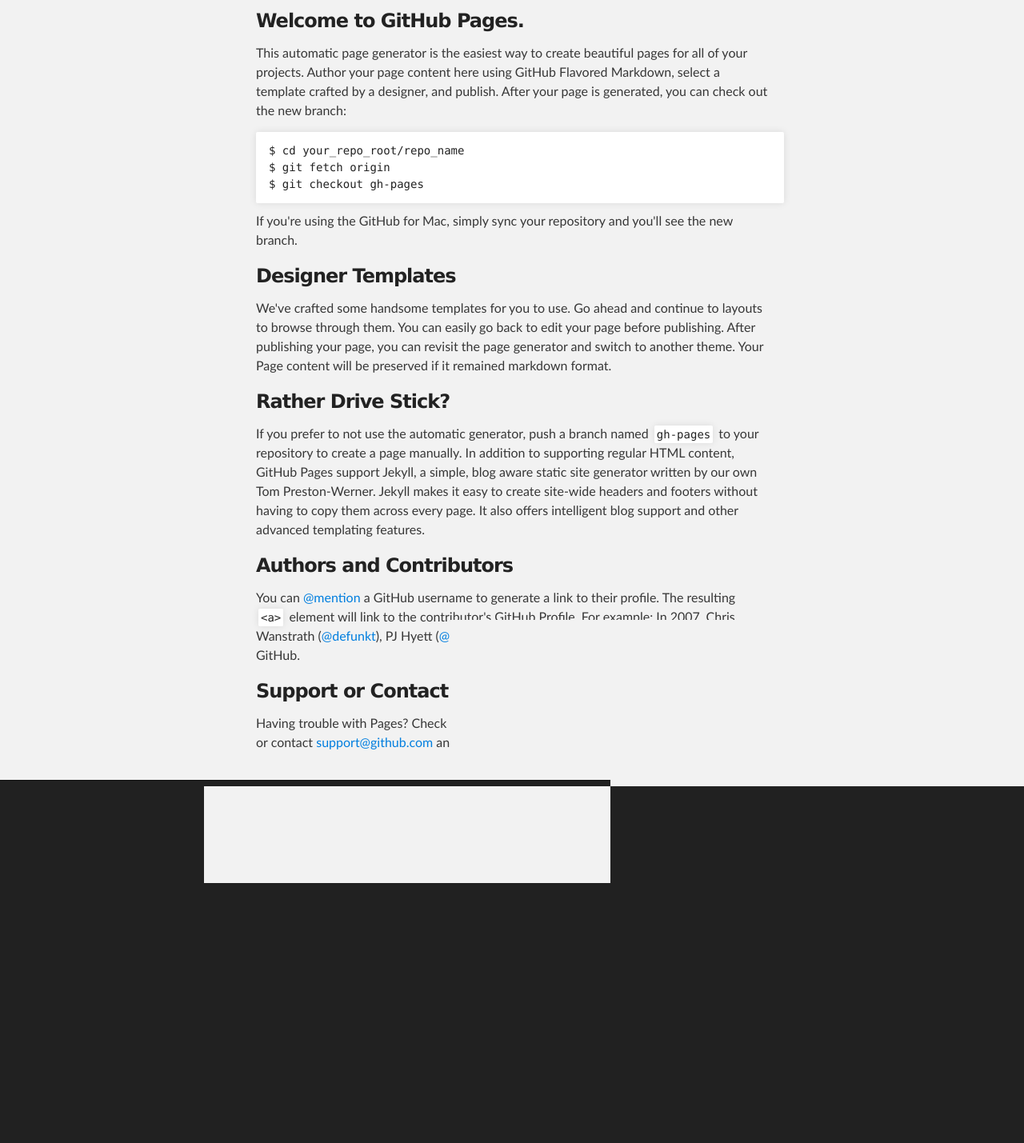
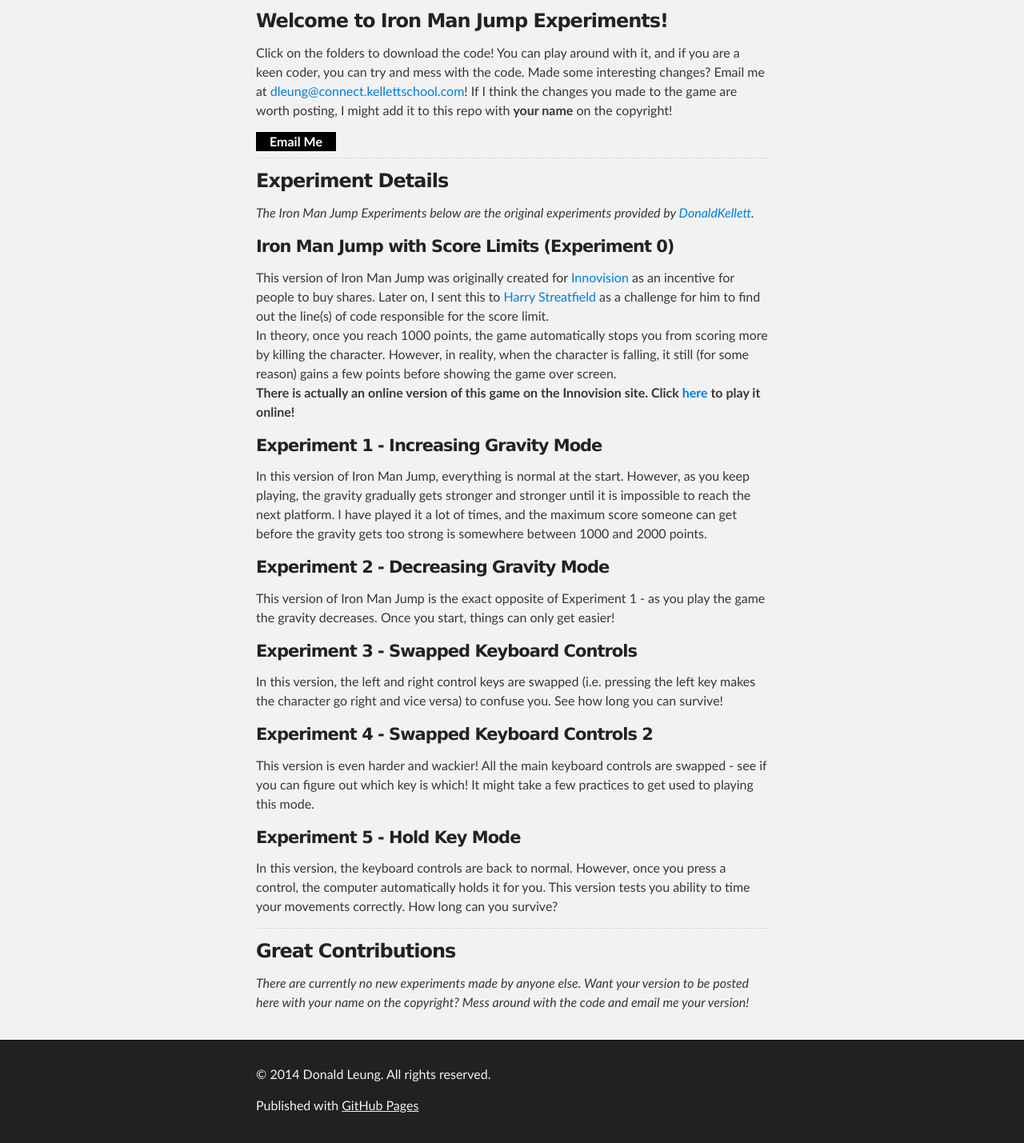
Before and after one commit to DonaldKellett/Iron-Man-Jump-Experiments, a plain HTML site: page index.html in a window 1280 px wide. Shown: the part 288-1717 px from the top of the page at 80% size. Before the commit the page ends 1392 px from the top, so only its background shows below. Drawn offline with Linux system fonts and the light colour scheme.

Commit message:
Completed Iron Man Jump Experiments Page

```diff
--- a/index.html
+++ b/index.html
@@ -8,7 +8,7 @@
 
     <link rel="stylesheet" type="text/css" media="screen" href="stylesheets/stylesheet.css">
 
-    <title>Iron-man-jump-experiments</title>
+    <title>Iron Man Jump Experiments</title>
   </head>
 
   <body>
@@ -16,9 +16,9 @@
     <!-- HEADER -->
     <div id="header_wrap" class="outer">
         <header class="inner">
-          <a id="forkme_banner" href="https://github.com/DonaldKellett/Iron-Man-Jump-Experiments">View on GitHub</a>
+          <a id="forkme_banner" href="http://donaldkellett.github.io">Back to Main Page</a>
 
-          <h1 id="project_title">Iron-man-jump-experiments</h1>
+          <h1 id="project_title">Iron Man Jump Experiments</h1>
           <h2 id="project_tagline">This repo contains all the special changes I have made in Iron Man Jump.</h2>
 
             <section id="downloads">
@@ -31,7 +31,50 @@
     <!-- MAIN CONTENT -->
     <div id="main_content_wrap" class="outer">
       <section id="main_content" class="inner">
-        <h3>
+
+        <h3>Welcome to Iron Man Jump Experiments!</h3>
+
+        <p>Click on the folders to download the code!  You can play around with it, and if you are a keen coder, you can try and mess with the code.  Made some interesting changes?  Email me at <a href="mailto:dleung@connect.kellettschool.com">dleung@connect.kellettschool.com</a>!  If I think the changes you made to the game are worth posting, I might add it to this repo with <strong>your name</strong> on the copyright!</p>
+
+        <div style="font-weight: bold; background-color: black; color: white; width: 100px; text-align: center;"><a href="mailto:dleung@connect.kellettschool.com" style="color: white;">Email Me</a></div>
+
+        <hr />
+
+        <h3>Experiment Details</h3>
+
+        <p><em>The Iron Man Jump Experiments below are the original experiments provided by <a href="http://donaldkellett.github.io">DonaldKellett</a>.</em></p>
+
+        <h4>Iron Man Jump with Score Limits (Experiment 0)</h4>
+
+        <p>This version of Iron Man Jump was originally created for <a href="http://kellettjainnovision.github.io">Innovision</a> as an incentive for people to buy shares.  Later on, I sent this to <a href="http://harrystreatfield.github.io">Harry Streatfield</a> as a challenge for him to find out the line(s) of code responsible for the score limit. <br /> In theory, once you reach 1000 points, the game automatically stops you from scoring more by killing the character.  However, in reality, when the character is falling, it still (for some reason) gains a few points before showing the game over screen. <br /> <b style="font-weight: bold;">There is actually an online version of this game on the Innovision site.  Click <a href="http://kellettjainnovision.github.io/secret_page_demo">here</a> to play it online!</b></p>
+
+        <h4>Experiment 1 - Increasing Gravity Mode</h4>
+
+        <p>In this version of Iron Man Jump, everything is normal at the start.  However, as you keep playing, the gravity gradually gets stronger and stronger until it is impossible to reach the next platform.  I have played it a lot of times, and the maximum score someone can get before the gravity gets too strong is somewhere between 1000 and 2000 points.</p>
+
+        <h4>Experiment 2 - Decreasing Gravity Mode</h4>
+
+        <p>This version of Iron Man Jump is the exact opposite of Experiment 1 - as you play the game the gravity decreases.  Once you start, things can only get easier!</p>
+
+        <h4>Experiment 3 - Swapped Keyboard Controls</h4>
+
+        <p>In this version, the left and right control keys are swapped (i.e. pressing the left key makes the character go right and vice versa) to confuse you.  See how long you can survive!</p>
+
+        <h4>Experiment 4 - Swapped Keyboard Controls 2</h4>
+
+        <p>This version is even harder and wackier!  All the main keyboard controls are swapped - see if you can figure out which key is which!  It might take a few practices to get used to playing this mode.</p>
+
+        <h4>Experiment 5 - Hold Key Mode</h4>
+
+        <p>In this version, the keyboard controls are back to normal.  However, once you press a control, the computer automatically holds it for you.  This version tests you ability to time your movements correctly.  How long can you survive?</p>
+
+        <hr />
+
+        <h3>Great Contributions</h3>
+
+        <p><em>There are currently no new experiments made by anyone else.  Want your version to be posted here with your name on the copyright?  Mess around with the code and email me your version!</em></p>
+
+        <!-- <h3>
 <a id="welcome-to-github-pages" class="anchor" href="#welcome-to-github-pages" aria-hidden="true"><span class="octicon octicon-link"></span></a>Welcome to GitHub Pages.</h3>
 
 <p>This automatic page generator is the easiest way to create beautiful pages for all of your projects. Author your page content here using GitHub Flavored Markdown, select a template crafted by a designer, and publish. After your page is generated, you can check out the new branch:</p>
@@ -61,14 +104,14 @@ $ git checkout gh-pages
 <h3>
 <a id="support-or-contact" class="anchor" href="#support-or-contact" aria-hidden="true"><span class="octicon octicon-link"></span></a>Support or Contact</h3>
 
-<p>Having trouble with Pages? Check out the documentation at <a href="https://help.github.com/pages">https://help.github.com/pages</a> or contact <a href="mailto:support@github.com">support@github.com</a> and we’ll help you sort it out.</p>
+<p>Having trouble with Pages? Check out the documentation at <a href="https://help.github.com/pages">https://help.github.com/pages</a> or contact <a href="mailto:support@github.com">support@github.com</a> and we’ll help you sort it out.</p> -->
       </section>
     </div>
 
     <!-- FOOTER  -->
     <div id="footer_wrap" class="outer">
       <footer class="inner">
-        <p class="copyright">Iron-man-jump-experiments maintained by <a href="https://github.com/DonaldKellett">DonaldKellett</a></p>
+        <p class="copyright">&copy; 2014 Donald Leung.  All rights reserved.</p>
         <p>Published with <a href="http://pages.github.com">GitHub Pages</a></p>
       </footer>
     </div>
```
